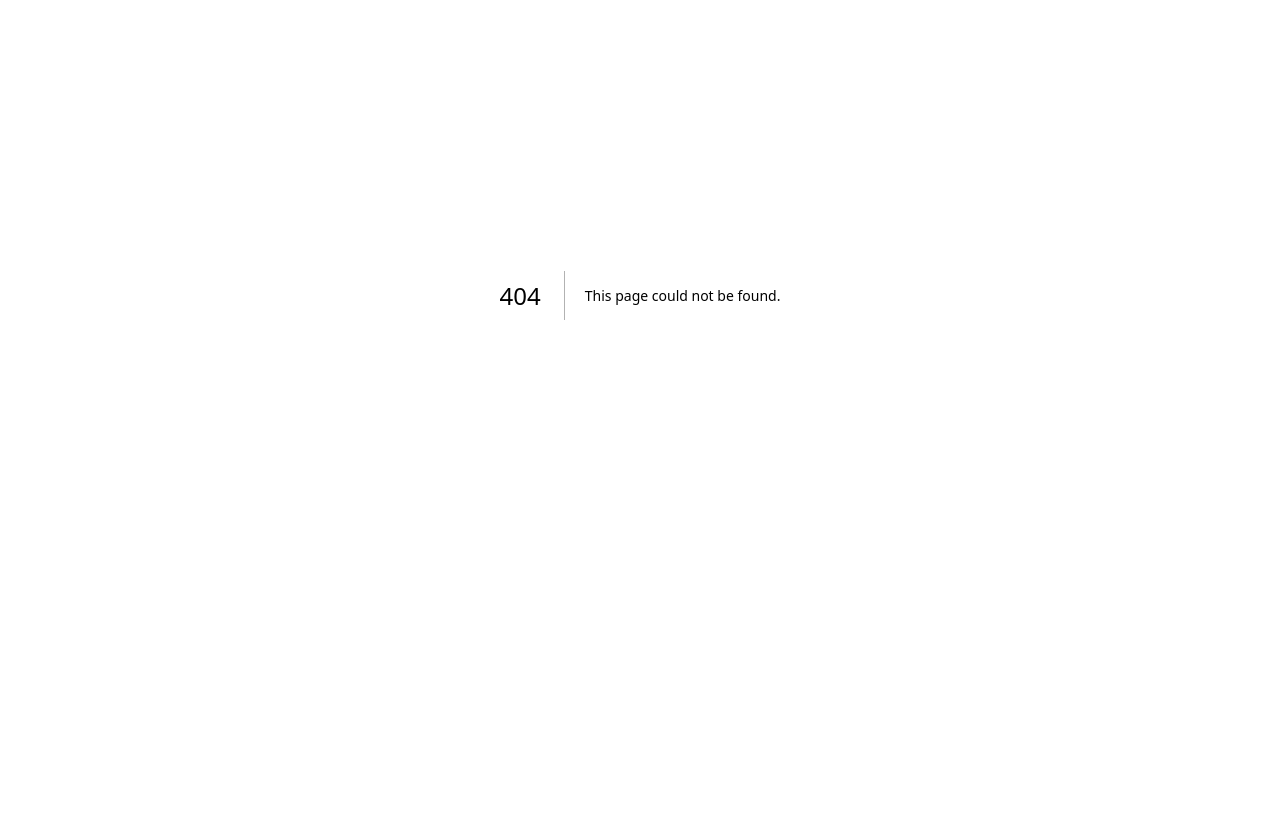
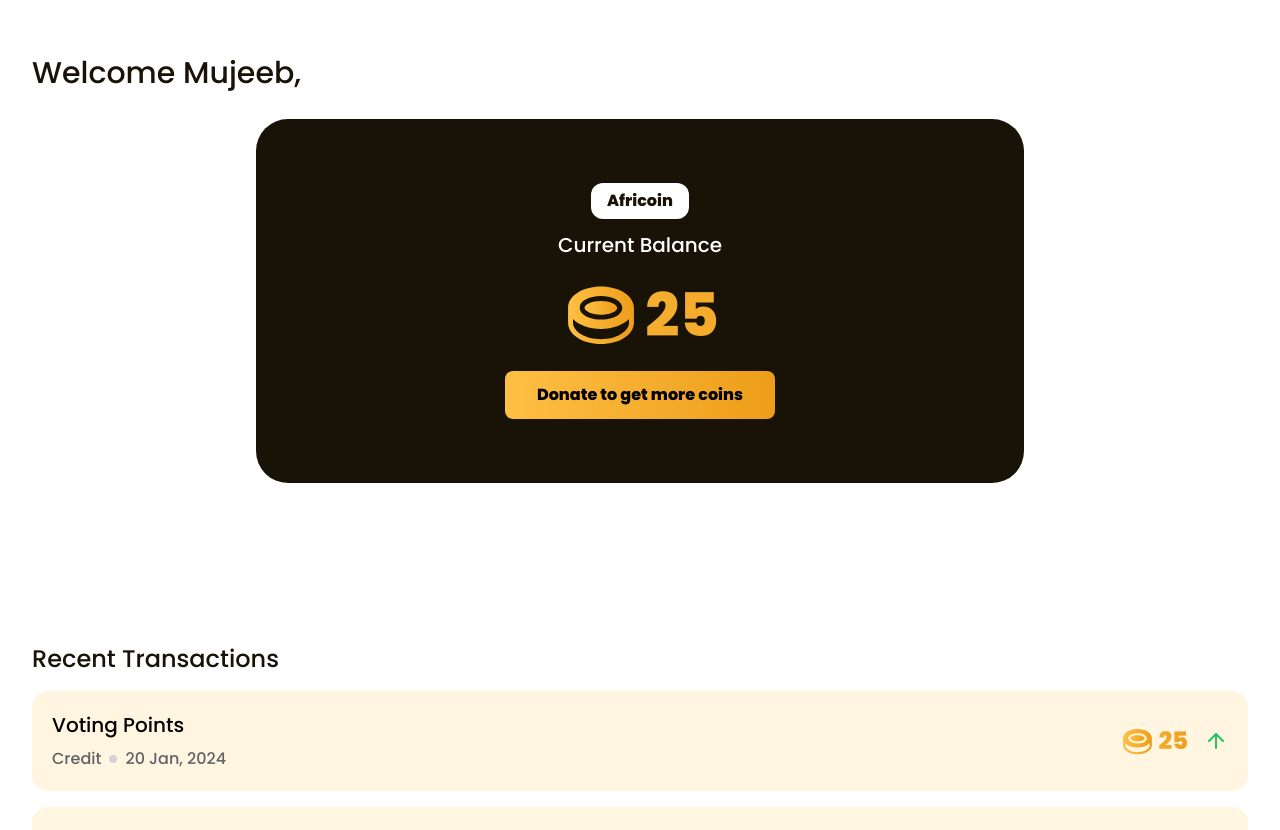
Before and after one commit to Santos-pkis/NESA-Test, a Next.js app: page /wallet in a window 1280 px wide. Before the commit this address had no page. Shown: the part 105-935 px from the top of the page. Before the commit the page ends 800 px from the top, so only its background shows below. Built offline with nearby package versions, Linux system fonts and the light colour scheme.

Commit message:
feat: wallet page

```diff
--- /dev/null
+++ b/app/(main)/wallet/page.tsx
@@ -0,0 +1,5 @@
+import Wallet from "@/components/UI/Wallet";
+
+const Page = () => <Wallet />;
+
+export default Page;
--- a/components/Common/Others/counter.tsx
+++ b/components/Common/Others/counter.tsx
@@ -45,7 +45,7 @@ const renderer: CountdownRendererFn = ({ hours, minutes, completed, days }) => {
 const CountdownTimer = () => {
   return (
     <div className="space-y-8 -mt-10 md:mt-0">
-      <Countdown date={new Date(2024, 6, 1)} renderer={renderer} zeroPadTime={2} />
+      <Countdown date={new Date(2024, 6, 10)} renderer={renderer} zeroPadTime={2} />
     </div>
   );
 };
--- a/components/UI/Home/get-involved.tsx
+++ b/components/UI/Home/get-involved.tsx
@@ -42,7 +42,7 @@ const GetInvolved = () => {
             {involveData.map((data, id) => (
               <div
                 key={id}
-                className="p-8 grid grid-cols-2 gap-10 items-center text-[#f3f3f3] bg-[#191307] rounded-2xl"
+                className={`p-8 sm:grid grid-cols-2 gap-10 items-center text-[#f3f3f3] bg-[#191307] rounded-2xl flex flex-col`}
               >
                 {/* { id % 2 === 0 ? <></> : <></>} */}
 
--- /dev/null
+++ b/components/UI/Wallet/index.tsx
@@ -0,0 +1,57 @@
+"use client";
+
+import { ArrowDown, ArrowUp } from "lucide-react";
+import Image from "next/image";
+
+const Wallet = () => {
+  return (
+    <div className="space-y-40 pb-20 pt-40 container">
+      <div className="space-y-7">
+        <h1 className="text-darkBrown text-3xl font-medium">Welcome Mujeeb,</h1>
+
+        <div className="max-w-3xl bg-darkBrown relative py-16 rounded-[2rem] mx-auto">
+          <div className="space-y-4 text-center">
+            <div className="space-y-3">
+              <p className="text-darkBrown bg-white rounded-xl px-4 w-fit mx-auto font-semibold py-[6px]">Africoin</p>
+              <p className="text-xl text-white">Current Balance</p>
+            </div>
+            <div className="flex items-center bg-gradient-to-r from-[#febf44] to-[#ed9d19] bg-clip-text text-transparent justify-center gap-1 text-6xl font-bold">
+              <Image src={"/svgs/africoin.svg"} alt="africoin" width={80} height={80} />
+              <p>25</p>
+            </div>
+            <button className="bg-gradient-to-r from-[#febf44] to-[#ed9d19] px-8 font-semibold py-3 rounded-lg">
+              Donate to get more coins
+            </button>
+          </div>
+        </div>
+      </div>
+
+      <div className="space-y-4">
+        <h2 className="text-darkBrown text-2xl font-medium">Recent Transactions</h2>
+
+        {Array.from({ length: 5 }).map((_, id) => (
+          <div key={id} className={`bg-whiteGold p-5 rounded-2xl flex items-center justify-between`}>
+            <div className="space-y-2">
+              <p className="font-medium text-xl">Voting Points</p>
+              <div className="flex items-center gap-2 text-[#5f6368]">
+                <p>{id % 2 === 0 ? "Credit" : "Debit"}</p>
+                <div className="size-2 rounded-full bg-gray-300"></div>
+                <p>20 Jan, 2024</p>
+              </div>
+            </div>
+            <div className="flex items-center gap-4">
+              <div className="flex items-center bg-gradient-to-r from-[#febf44] to-[#ed9d19] bg-clip-text text-transparent justify-center gap-1 text-2xl font-bold">
+                <Image src={"/svgs/africoin.svg"} alt="africoin" width={35} height={35} />
+                <p>25</p>
+              </div>
+
+              {id % 2 === 0 ? <ArrowUp className="text-green-500" /> : <ArrowDown className="text-red-500" />}
+            </div>
+          </div>
+        ))}
+      </div>
+    </div>
+  );
+};
+
+export default Wallet;
```
Also changed, not shown: public/svgs/africoin.svg (added).
